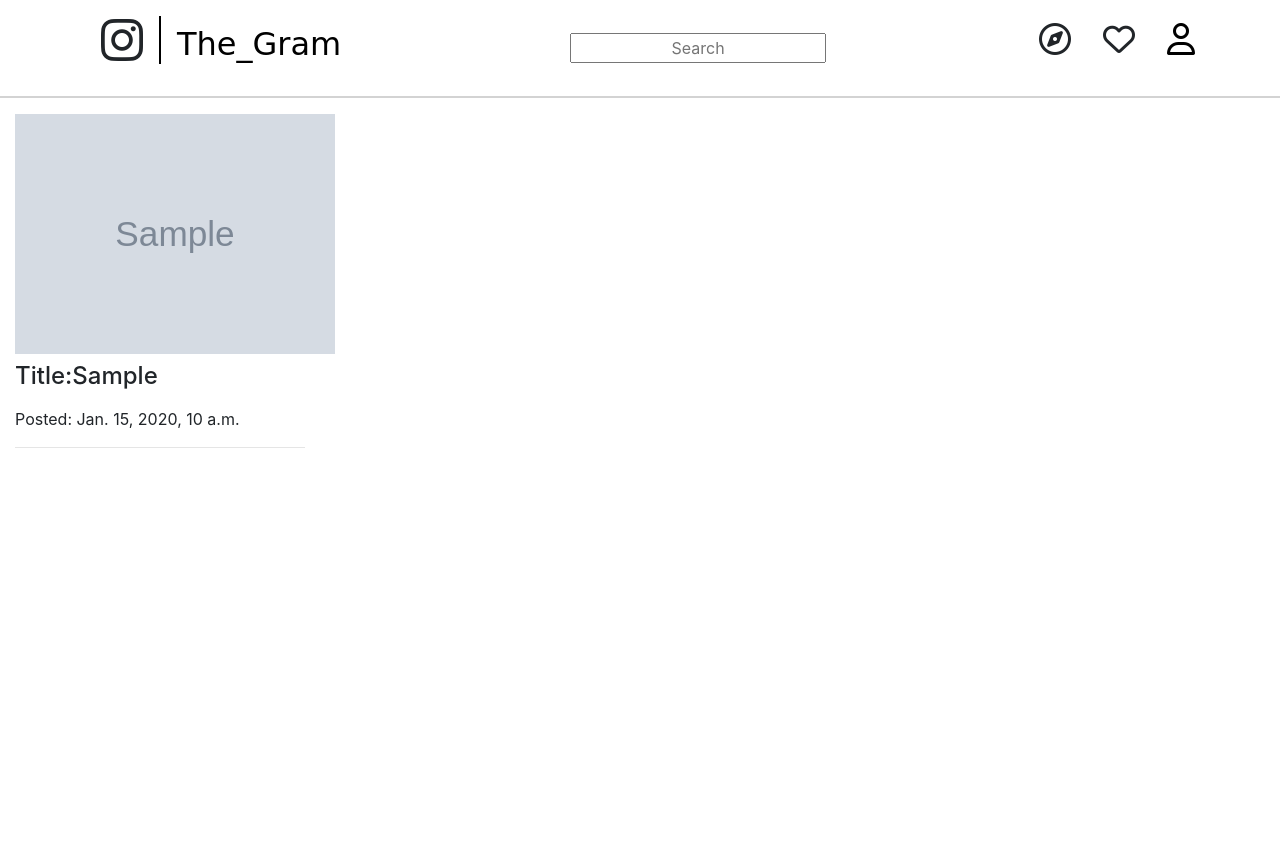
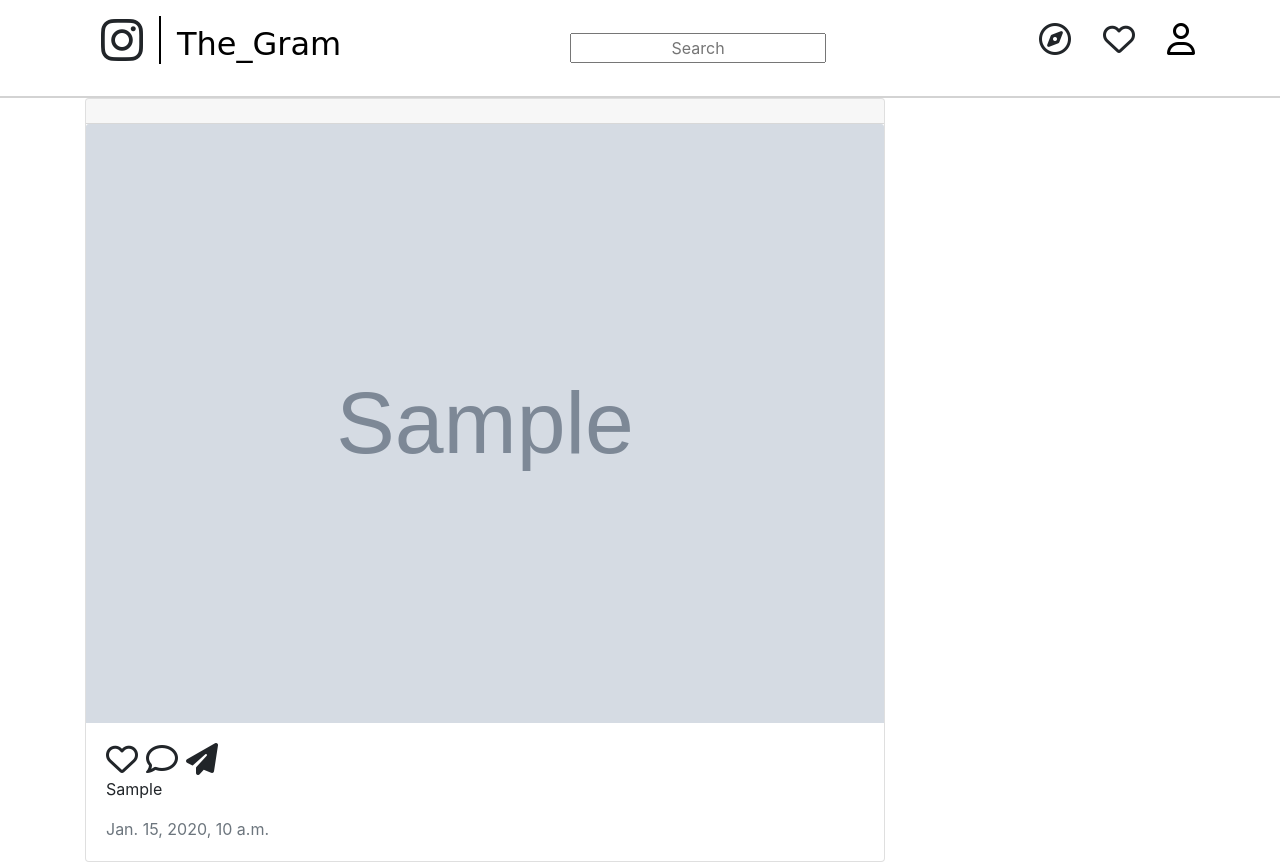
Before and after one commit to SkimaniKings/The_Gram, a Django app: page /home_page/ in a window 1280 px wide. Before the commit the page ends 448 px from the top, so only its background shows below. Run offline with Django 3.2, Linux system fonts and the light colour scheme; tables that the repository leaves empty hold one stand-in row (values such as "Sample post"); grey boxes marked "Sample" are stand-in pictures; some libraries are stand-ins or nearby versions; some web fonts are replaced.

Commit message:
added icons on the image an an alert for licking the images

```diff
--- a/instagram/templates/home.html
+++ b/instagram/templates/home.html
@@ -1,27 +1,32 @@
  {%extends 'base.html'%}
 {%block content %}
 {%include "navbar.html"%}
+{% for image in images %}
+<div class="container">
+<div class="card carding" style="width: 50rem;">
+    <h5 class="card-header">{{user.username}}</h5>
+  <img src="{{image.image.url}}" class="card-img-top" alt="...">
+  <div class="card-body">
+    <div class="icons">
+      <div><i class="far fa-heart fa-2x heart"></i></div>
+      <script>
+        $(document).ready(function(){
+          $(".heart").click(function(){
+            alert("You have just liked this Image!")
+          })
+        })
+      </script>
+      <div><i class="far fa-comment fa-2x"></i></div>
+      <div><i class="fas fa-paper-plane fa-2x"></i></div>
 
-<div class="container-fluid">
-    <div class="row mt-3">
-        {% for image in images %}
-        <div class="col-sm-3">
-            <div class="img-box mb-2" style="width: 20rem;">
+    </div>
 
-                <img class="portfolio thumbnail img-el img-fluid" src="{{image.image.url}}" alt="IMAGE LOADING..."
-                    data-toggle="modal" data-target="#exampleModalCenter-{{image.id}}">
-            </div>
-            <div class="words">
-                <h4 class="text-bold"> Title:{{image.caption}} </h4>
-                <p>
-                    <p>Posted: {{image.date_uploaded}}</p>
+    <p class="card-text">{{image.caption}}</p>
+    <p class="card-text text-muted">{{image.date_uploaded}}</p>
 
-                </p>
-                <p>
+  </div>
+</div>
+</div>
+{%endfor%}
 
-                </p>
-                <hr>
-            </div>
-        </div>
-{%endfor%}
 {%endblock content%}
--- a/static/styles.css
+++ b/static/styles.css
@@ -93,3 +93,11 @@
   color: #fff;
   transition: all 0.5s ease-in;
 }
+.icons{
+  display:flex;
+  justify-content: space-between;
+  width:7rem;
+  }
+  .heart:hover {
+    color:red;
+  }
```
